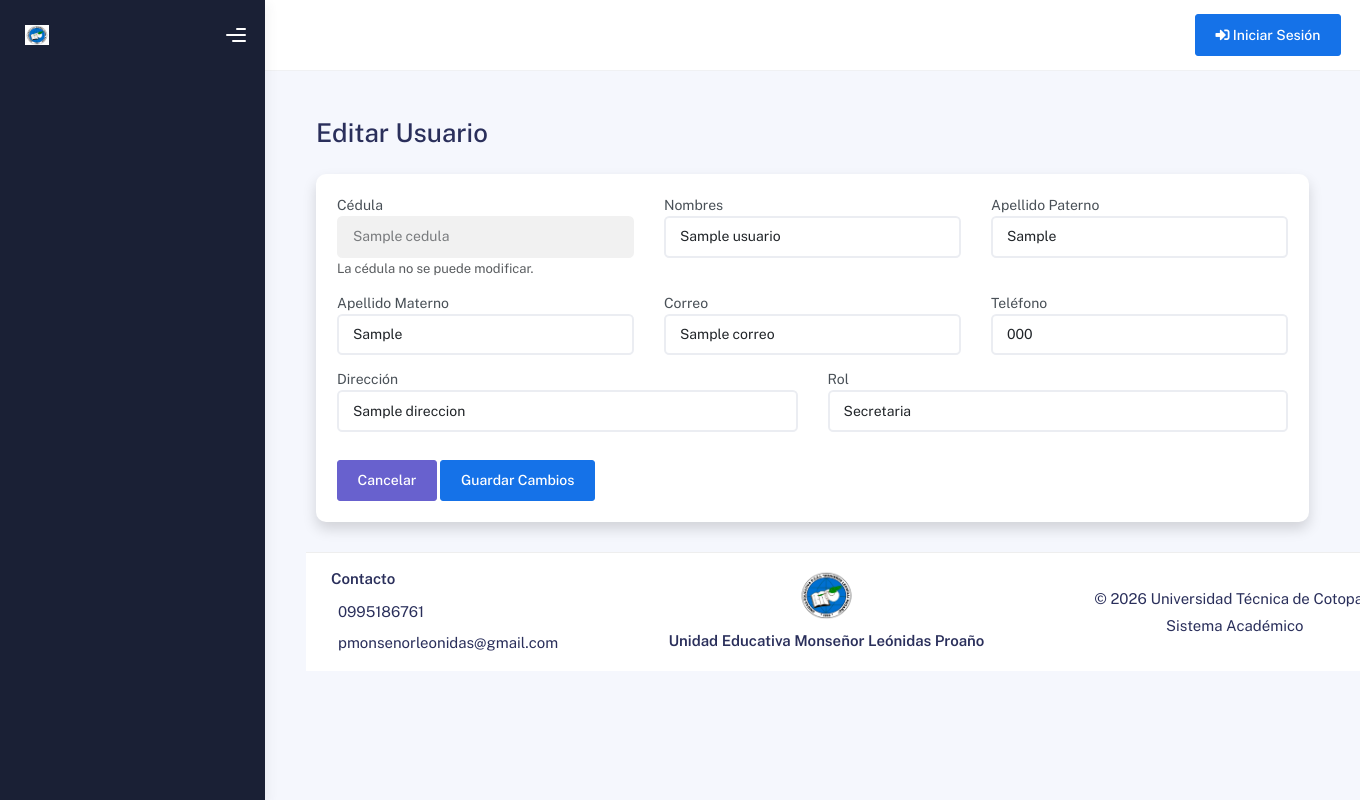
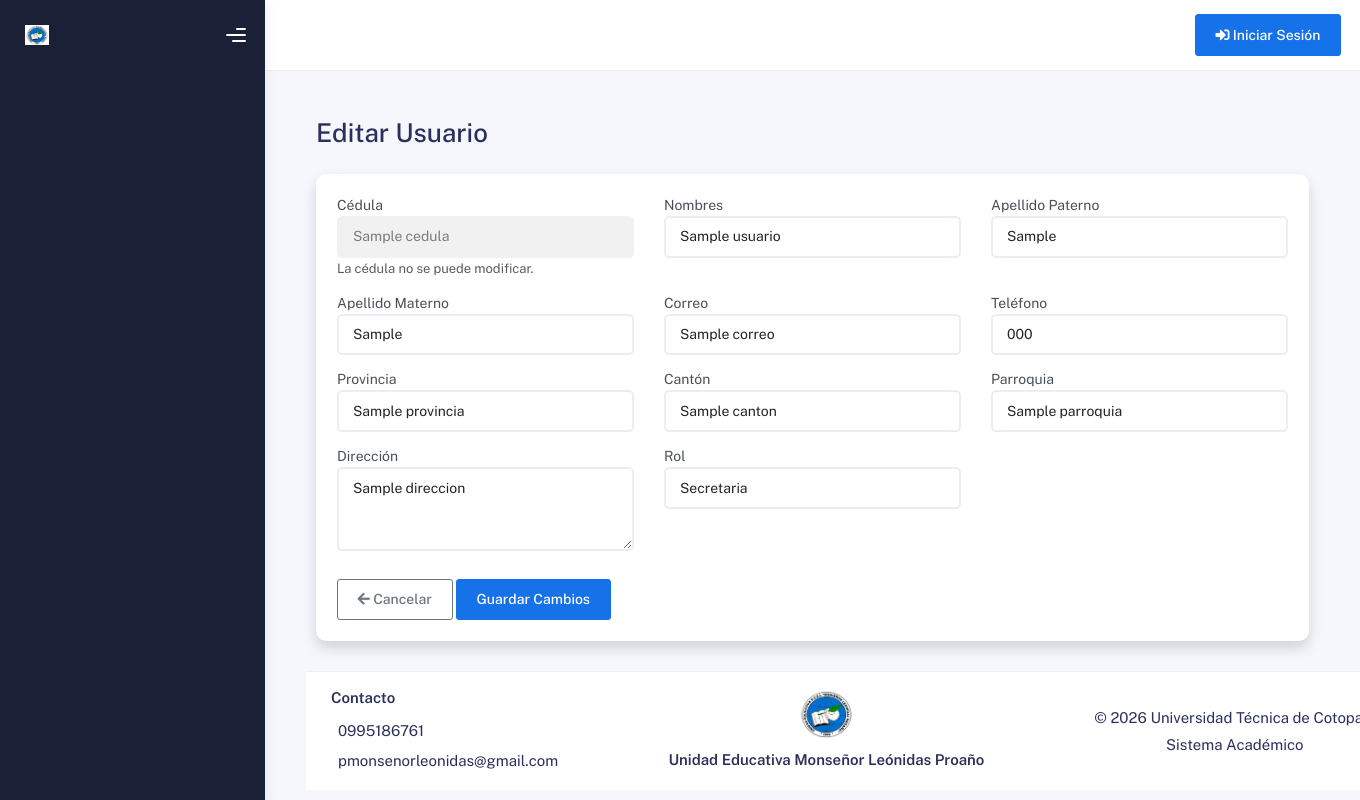
Before and after one commit to Stalinjs/sistema-colegio, a Django app: template Aplicaciones/Gestion/templates/usuarios/usuario_editar.html in a window 1360 px wide; the page is wider, and only the part inside the window is pictured. Run offline with Django 3.2, Linux system fonts and the light colour scheme; the template is opened without the code that fills it: most values are stand-ins (such as "Sample title", 1, 10 or a date in 2020); some libraries are stand-ins or nearby versions.

Commit message:
Campos agregados en usuarios

```diff
--- a/Aplicaciones/Gestion/templates/usuarios/usuario_editar.html
+++ b/Aplicaciones/Gestion/templates/usuarios/usuario_editar.html
@@ -39,12 +39,27 @@
                 <input type="text" name="telefono" class="form-control" value="{{ usuario.telefono }}">
             </div>
 
-            <div class="col-md-6 mb-3">
-                <label>Dirección</label>
-                <input type="text" name="direccion" class="form-control" value="{{ usuario.direccion }}">
+            <div class="col-md-4 mb-3">
+                <label>Provincia</label>
+                <input type="text" name="provincia" class="form-control" value="{{ usuario.provincia }}">
             </div>
 
-            <div class="col-md-6 mb-3">
+            <div class="col-md-4 mb-3">
+                <label>Cantón</label>
+                <input type="text" name="canton" class="form-control" value="{{ usuario.canton }}">
+            </div>
+
+            <div class="col-md-4 mb-3">
+                <label>Parroquia</label>
+                <input type="text" name="parroquia" class="form-control" value="{{ usuario.parroquia }}">
+            </div>
+
+            <div class="col-md-4 mb-3">
+                <label>Dirección</label>
+                <textarea name="direccion" class="form-control" rows="3">{{ usuario.direccion }}</textarea>
+            </div>
+
+            <div class="col-md-4 mb-3">
                 <label>Rol</label>
                 {% if usuario.rol == 'admin' %}
                     <input type="text" class="form-control" value="Administrador" disabled>
@@ -58,7 +73,9 @@
         </div>
 
         <div class="mt-3">
-            <a href="{% url 'usuarios_lista' %}" class="btn btn-secondary">Cancelar</a>
+            <a href="{% url 'usuarios_lista' %}" class="btn btn-outline-secondary">
+                <i class="fa fa-arrow-left"></i> Cancelar
+            </a>
             <button type="submit" class="btn btn-primary">Guardar Cambios</button>
         </div>
     </form>
@@ -76,11 +93,30 @@ $("#frm_usuario").validate({
             required: true,
             minlength: 3
         },
+        apellido_materno: {
+            required: true,
+            minlength: 3
+        },
         correo: {
             required: true,
             email: true
         },
         rol: {
+            required: true
+        },
+        telefono: {
+            required: true
+        },
+        provincia: {
+            required: true
+        },
+        canton: {
+            required: true
+        },
+        parroquia: {
+            required: true
+        },
+        direccion: {
             required: true
         }
     },
@@ -93,12 +129,31 @@ $("#frm_usuario").validate({
             required: "Ingrese el apellido paterno",
             minlength: "Debe tener al menos 3 caracteres"
         },
+        apellido_materno: {
+            required: "Ingrese el apellido materno",
+            minlength: "Debe tener al menos 3 caracteres"
+        },
         correo: {
             required: "Ingrese el correo electrónico",
             email: "Ingrese un correo válido"
         },
         rol: {
             required: "Seleccione un rol"
+        },
+        telefono: {
+            required: "Ingrese su número de telefono"
+        },
+        provincia: {
+            required: "Ingrese la provincia"
+        },
+        canton: {
+            required: "Ingrese el cantón"
+        },
+        parroquia: {
+            required: "Ingrese la parroquia"
+        },
+        direccion: {
+            required: "Ingrese la dirección"
         }
     },
     errorElement: "div",
```
Also changed, not shown: Aplicaciones/Gestion/models.py (+14 -4 lines), Aplicaciones/Gestion/templates/usuarios/usuarios_crear.html (+60 -4 lines), Aplicaciones/Gestion/templates/usuarios/usuarios_lista.html (+8 -0 lines), Aplicaciones/Gestion/views.py (+21 -12 lines), Aplicaciones/Gestion/migrations/0015_usuario_canton_usuario_parroquia_usuario_provincia.py (added).
